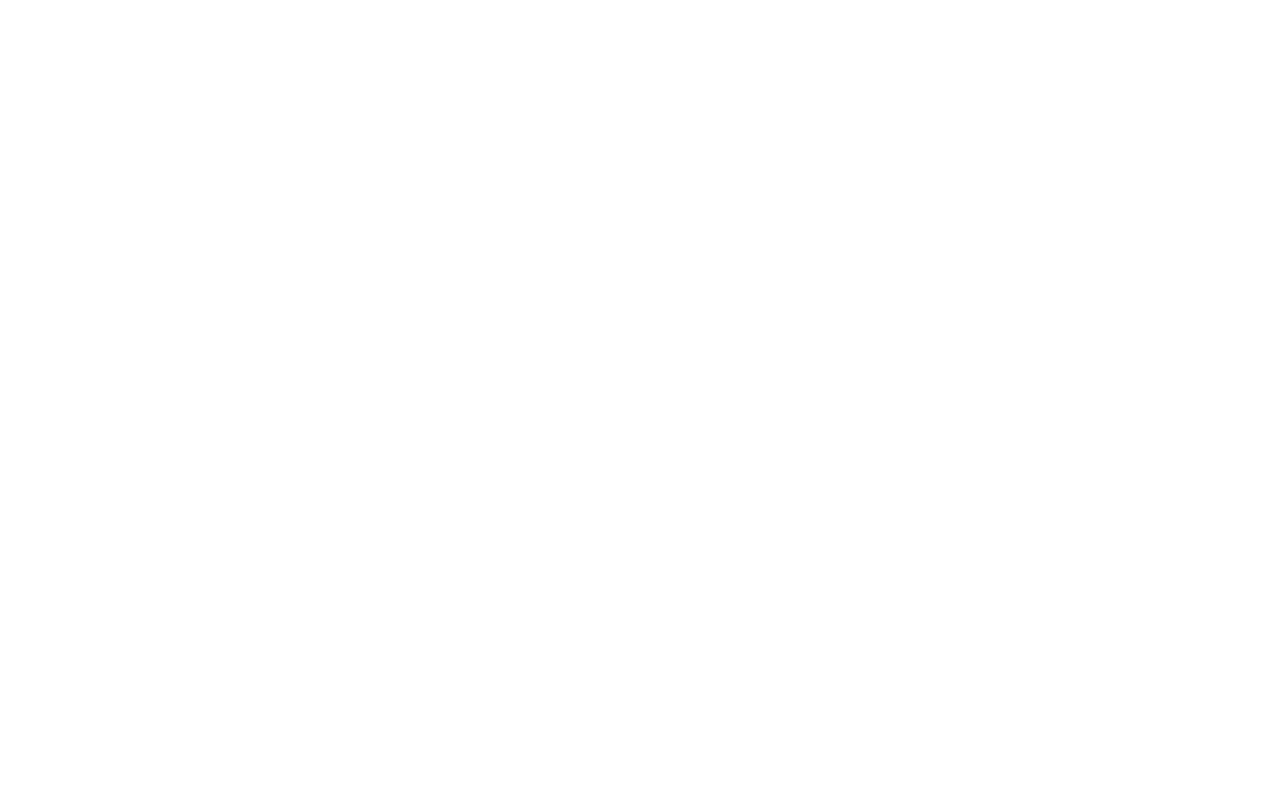
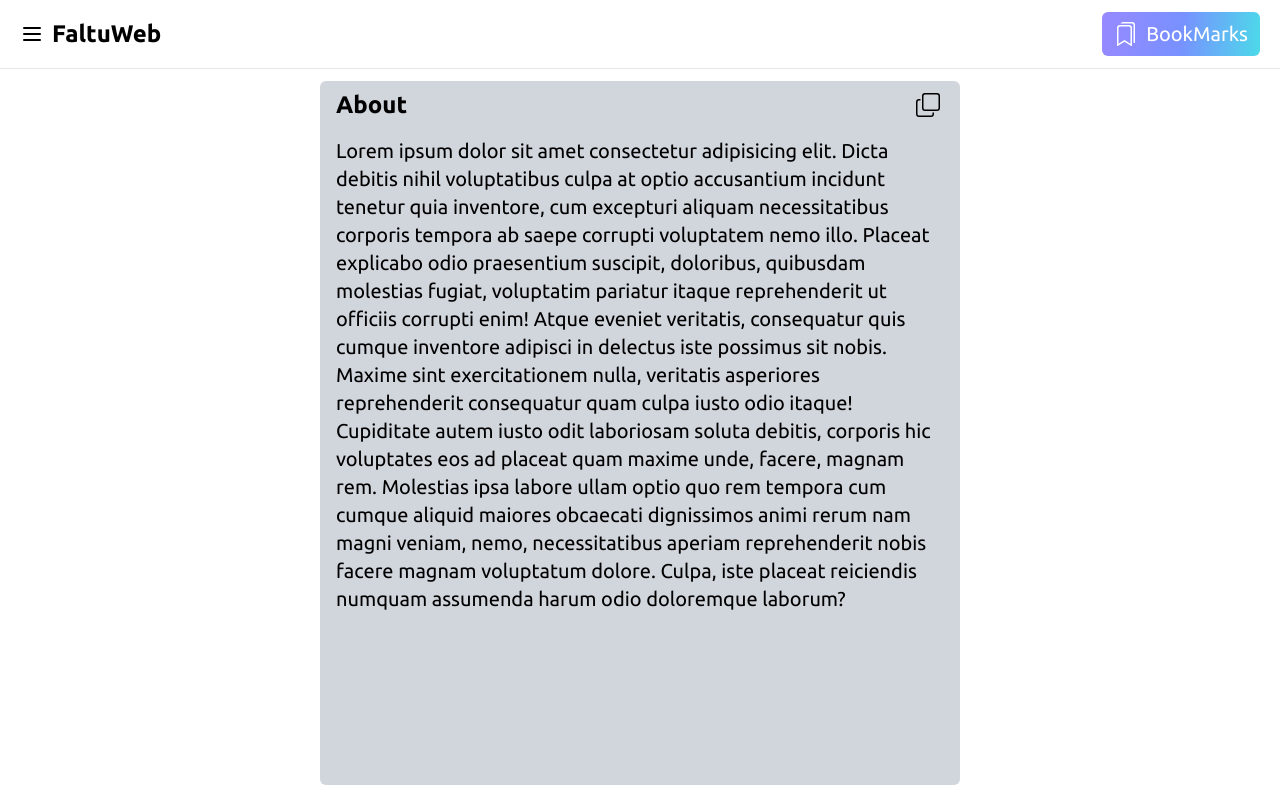
Before and after one commit to dev-shakhawat/FaltuWeb.one, a React (Vite) app: page /about in a window 1280 px wide. Before the commit this address had no page. Built offline with nearby package versions, Linux system fonts and the light colour scheme.

Commit message:
faltu update

```diff
--- a/src/App.jsx
+++ b/src/App.jsx
@@ -3,6 +3,8 @@ import { BrowserRouter, Routes, Route } from "react-router";
 import Home from "./pages/Home";
 import All from "./pages/All";
 import BookMark from "./pages/BookMarks";
+import About from "./pages/About";
+import Privacy from "./pages/Privacy";
 
 
 function App() {
@@ -12,8 +14,10 @@ function App() {
     <Routes>
       <Route path="/" element={<Layout />}>
         <Route index element={<Home />} />
-        <Route path="all" element={<All />} />
-        <Route path="bookmarks" element={<BookMark />} />
+        <Route path="/all" element={<All />} />
+        <Route path="/bookmarks" element={<BookMark />} />
+        <Route path="/about" element={<About />} />
+        <Route path="/privacy" element={<Privacy />} />
       </Route>
     </Routes>
   </BrowserRouter>
--- a/src/components/common/Skeleton.jsx
+++ /dev/null
@@ -1,46 +0,0 @@
-import React from 'react'
-
-export default function Skeleton() {
-  return (
-
-<div role="status" class="max-w-md p-4 space-y-4 border border-gray-200 divide-y divide-gray-200 rounded-sm shadow-sm animate-pulse dark:divide-gray-700 md:p-6 dark:border-gray-700">
-    <div class="flex items-center justify-between">
-        <div>
-            <div class="h-2.5 bg-gray-300 rounded-full dark:bg-gray-600 w-24 mb-2.5"></div>
-            <div class="w-32 h-2 bg-gray-200 rounded-full dark:bg-gray-700"></div>
-        </div>
-        <div class="h-2.5 bg-gray-300 rounded-full dark:bg-gray-700 w-12"></div>
-    </div>
-    <div class="flex items-center justify-between pt-4">
-        <div>
-            <div class="h-2.5 bg-gray-300 rounded-full dark:bg-gray-600 w-24 mb-2.5"></div>
-            <div class="w-32 h-2 bg-gray-200 rounded-full dark:bg-gray-700"></div>
-        </div>
-        <div class="h-2.5 bg-gray-300 rounded-full dark:bg-gray-700 w-12"></div>
-    </div>
-    <div class="flex items-center justify-between pt-4">
-        <div>
-            <div class="h-2.5 bg-gray-300 rounded-full dark:bg-gray-600 w-24 mb-2.5"></div>
-            <div class="w-32 h-2 bg-gray-200 rounded-full dark:bg-gray-700"></div>
-        </div>
-        <div class="h-2.5 bg-gray-300 rounded-full dark:bg-gray-700 w-12"></div>
-    </div>
-    <div class="flex items-center justify-between pt-4">
-        <div>
-            <div class="h-2.5 bg-gray-300 rounded-full dark:bg-gray-600 w-24 mb-2.5"></div>
-            <div class="w-32 h-2 bg-gray-200 rounded-full dark:bg-gray-700"></div>
-        </div>
-        <div class="h-2.5 bg-gray-300 rounded-full dark:bg-gray-700 w-12"></div>
-    </div>
-    <div class="flex items-center justify-between pt-4">
-        <div>
-            <div class="h-2.5 bg-gray-300 rounded-full dark:bg-gray-600 w-24 mb-2.5"></div>
-            <div class="w-32 h-2 bg-gray-200 rounded-full dark:bg-gray-700"></div>
-        </div>
-        <div class="h-2.5 bg-gray-300 rounded-full dark:bg-gray-700 w-12"></div>
-    </div>
-    <span class="sr-only">Loading...</span>
-</div>
-
-  )
-}
--- /dev/null
+++ b/src/pages/About.jsx
@@ -0,0 +1,50 @@
+import React, { useState } from "react";
+
+import { BsCopy } from "react-icons/bs";
+import { GoIssueClosed } from "react-icons/go";
+export default function About() {
+
+  const [copied, setCopied] = useState(false);
+
+  const handleCopy = ( ) => {
+    navigator.clipboard.writeText(window.location.href)
+      .then(() => {
+        setCopied(true);
+        setTimeout(() => setCopied(false), 1500);
+      })
+      .catch((err) => {
+        console.error("Copy failed:", err);
+      });
+  };
+
+  return (
+    <div className="lg:w-[50%] md:w-[80%]  mx-auto md:bg-gray-300 my-3 h-[88vh] p-2 rounded-md ">
+      <div className="flex items-center justify-between pb-4 ">
+        <h1 className="text-2xl font-semibold  mx-2 ">About</h1>
+        <button onClick={handleCopy} type="button" className="text-2xl mr-3 cursor-pointer ">
+             {copied ? <GoIssueClosed /> : <BsCopy />}
+        </button>
+
+      </div>
+
+
+      <p className="text-xl mx-2">
+        Lorem ipsum dolor sit amet consectetur adipisicing elit. Dicta debitis
+        nihil voluptatibus culpa at optio accusantium incidunt tenetur quia
+        inventore, cum excepturi aliquam necessitatibus corporis tempora ab
+        saepe corrupti voluptatem nemo illo. Placeat explicabo odio praesentium
+        suscipit, doloribus, quibusdam molestias fugiat, voluptatim pariatur
+        itaque reprehenderit ut officiis corrupti enim! Atque eveniet veritatis,
+        consequatur quis cumque inventore adipisci in delectus iste possimus sit
+        nobis. Maxime sint exercitationem nulla, veritatis asperiores
+        reprehenderit consequatur quam culpa iusto odio itaque! Cupiditate autem
+        iusto odit laboriosam soluta debitis, corporis hic voluptates eos ad
+        placeat quam maxime unde, facere, magnam rem. Molestias ipsa labore
+        ullam optio quo rem tempora cum cumque aliquid maiores obcaecati
+        dignissimos animi rerum nam magni veniam, nemo, necessitatibus aperiam
+        reprehenderit nobis facere magnam voluptatum dolore. Culpa, iste placeat
+        reiciendis numquam assumenda harum odio doloremque laborum?
+      </p>
+    </div>
+  );
+}
--- a/src/pages/All.jsx
+++ b/src/pages/All.jsx
@@ -51,16 +51,16 @@ export default function All() {
   };
 
   return (
-    <div className='lg:w-[50%] mx-auto bg-gray-300 my-3 h-[88vh] p-2 rounded-md'>
+    <div className='lg:w-[50%] mx-auto md:border border-gray-300 my-3 h-[88vh] p-2 rounded-md'>
 
       {/* web items */}
       <div className="grid grid-cols-1 h-full overflow-y-scroll gap-2 relative customScrollbar">
         {urls.map((url, index) => (
-          <div key={index} className="flex justify-between w-full bg-white p-3 rounded-md">
+          <div key={index} className="border border-gray-300  flex justify-between w-full bg-gray-300 p-3 rounded-md">
 
             <Link to={url.url} target="_blank" className="w-[80%]">
-              <h3 className="text-xl line-clamp-1 text-ellipsis break-words overflow-hidden w-[70%] lg:w-full">{url.title}</h3>
-              <p className="text-base line-clamp-1 text-ellipsis break-words overflow-hidden w-[70%] lg:w-full    ">{url.url}</p>
+              <h3 className="text-xl line-clamp-1 text-ellipsis break-words overflow-hidden w-[90%] lg:w-full">{url.title}</h3>
+              <p className="text-base line-clamp-1 text-ellipsis break-words overflow-hidden w-[90%] lg:w-full    ">{url.url}</p>
             </Link>
 
             {/* buttons */}
--- a/src/pages/BookMarks.jsx
+++ b/src/pages/BookMarks.jsx
@@ -3,7 +3,6 @@ import { Link } from 'react-router'; // ✅ 'react-router' থেকে 'react-r
 import { GoIssueClosed } from "react-icons/go";
 import { BsCopy } from "react-icons/bs";
 import { FaBookmark } from "react-icons/fa6";
-import { SlClose } from "react-icons/sl";
 
 export default function BookMark() {
 
@@ -42,22 +41,22 @@ export default function BookMark() {
 
 
   return (
-    <div className='w-[50%] mx-auto bg-gray-300 my-3 h-[88vh] p-2 rounded-md'>
+    <div className='lg:w-[50%] mx-auto md:border border-gray-300 my-3 h-[88vh] p-2 rounded-md'>
 
       {/* web items */}
       <div className=" h-full overflow-y-scroll gap-2 relative customScrollbar">
         {
           urls?.length <= 0 ?
           <div className='w-full h-full flex items-center justify-center'>
-            <h1 className='text-5xl font-bold text-black  '>No Bookmarks found.</h1>
+            <h1 className='text-5xl font-bold text-black text-center  '>No Bookmarks found.</h1>
           </div>
            :
         urls.map((url, index) => (
-          <div key={index} className="flex justify-between w-full bg-white p-3 rounded-md h-fit mb-2 ">
+          <div key={index} className="border border-gray-300 mb-2  flex justify-between w-full bg-gray-300 p-3 rounded-md">
 
             <Link to={url.url} target="_blank" className="w-full   ">
-              <h3 className="text-xl">{url.title}</h3>
-              <p className="text-base">{url.url}</p>
+              <h3 className="text-xl line-clamp-1 text-ellipsis break-words overflow-hidden w-[90%] lg:w-full">{url.title}</h3>
+              <p className="text-base line-clamp-1 text-ellipsis break-words overflow-hidden w-[90%] lg:w-full    ">{url.url}</p>
             </Link>
 
             {/* buttons */}
--- a/src/pages/Home.jsx
+++ b/src/pages/Home.jsx
@@ -1,19 +1,28 @@
 import React from 'react'
+
+// DATA
+import { urls } from '../webLinks';
 
 // icon
 import { GoArrowRight } from "react-icons/go";
 
 export default function Home() {
+  const handleRandom = () => {
+    const randomIndex = Math.floor(Math.random() * urls.length);
+    const randomUrl = urls[randomIndex];
+    return randomUrl.url;
+  };
+
   return (
-    <div className='h-screen flex items-center justify-center overflow-hidden  '>
-        <div className="">
-          <h1 className=" text-center font-ubuntu font-bold text-5xl  ">FaltuWeb</h1>
-          <p className="  text-center font-ubuntu font-medium text-xl py-5  ">TAKE ME TO A USELESS FALTU WEBSITE</p>
+    <div className='h-screen flex items-center justify-center overflow-hidden'>
+      <div>
+        <h1 className="text-center font-ubuntu font-bold text-5xl">FaltuWeb</h1>
+        <p className="text-center font-ubuntu font-medium text-xl py-5">TAKE ME TO A USELESS FALTU WEBSITE</p>
 
-          {/* button */}
-        <div className="click">
-          <h5>
-          <GoArrowRight />
+        {/* ✅ Use <a> instead of <Link> */}
+        <a href={handleRandom()} target="_blank" rel="noopener noreferrer" className="click">
+          <h5 className="flex items-center gap-2">
+            <GoArrowRight />
             <button className='pleaseBtn' id="button" alt="PLEASE">
               <i>p</i>
               <i>l</i>
@@ -24,9 +33,8 @@ export default function Home() {
             </button>
             <GoArrowRight className='rotate-180' />
           </h5>
+        </a>
+      </div>
     </div>
-
-        </div>
-    </div>
-  )
+  );
 }
--- /dev/null
+++ b/src/pages/Privacy.jsx
@@ -0,0 +1,50 @@
+import React, { useState } from "react";
+
+import { BsCopy } from "react-icons/bs";
+import { GoIssueClosed } from "react-icons/go";
+export default function Privacy() {
+
+  const [copied, setCopied] = useState(false);
+
+  const handleCopy = ( ) => {
+    navigator.clipboard.writeText(window.location.href)
+      .then(() => {
+        setCopied(true);
+        setTimeout(() => setCopied(false), 1500);
+      })
+      .catch((err) => {
+        console.error("Copy failed:", err);
+      });
+  };
+
+  return (
+    <div className="lg:w-[50%] md:w-[80%]  mx-auto md:bg-gray-300 my-3 h-[88vh] p-2 rounded-md ">
+      <div className="flex items-center justify-between pb-4 ">
+        <h1 className="text-2xl font-semibold  mx-2 ">Privacy</h1>
+        <button onClick={handleCopy} type="button" className="text-2xl mr-3 cursor-pointer ">
+             {copied ? <GoIssueClosed /> : <BsCopy />}
+        </button>
+
+      </div>
+
+
+      <p className="text-xl mx-2">
+        Lorem ipsum dolor sit amet consectetur adipisicing elit. Dicta debitis
+        nihil voluptatibus culpa at optio accusantium incidunt tenetur quia
+        inventore, cum excepturi aliquam necessitatibus corporis tempora ab
+        saepe corrupti voluptatem nemo illo. Placeat explicabo odio praesentium
+        suscipit, doloribus, quibusdam molestias fugiat, voluptatim pariatur
+        itaque reprehenderit ut officiis corrupti enim! Atque eveniet veritatis,
+        consequatur quis cumque inventore adipisci in delectus iste possimus sit
+        nobis. Maxime sint exercitationem nulla, veritatis asperiores
+        reprehenderit consequatur quam culpa iusto odio itaque! Cupiditate autem
+        iusto odit laboriosam soluta debitis, corporis hic voluptates eos ad
+        placeat quam maxime unde, facere, magnam rem. Molestias ipsa labore
+        ullam optio quo rem tempora cum cumque aliquid maiores obcaecati
+        dignissimos animi rerum nam magni veniam, nemo, necessitatibus aperiam
+        reprehenderit nobis facere magnam voluptatum dolore. Culpa, iste placeat
+        reiciendis numquam assumenda harum odio doloremque laborum?
+      </p>
+    </div>
+  );
+}
```
